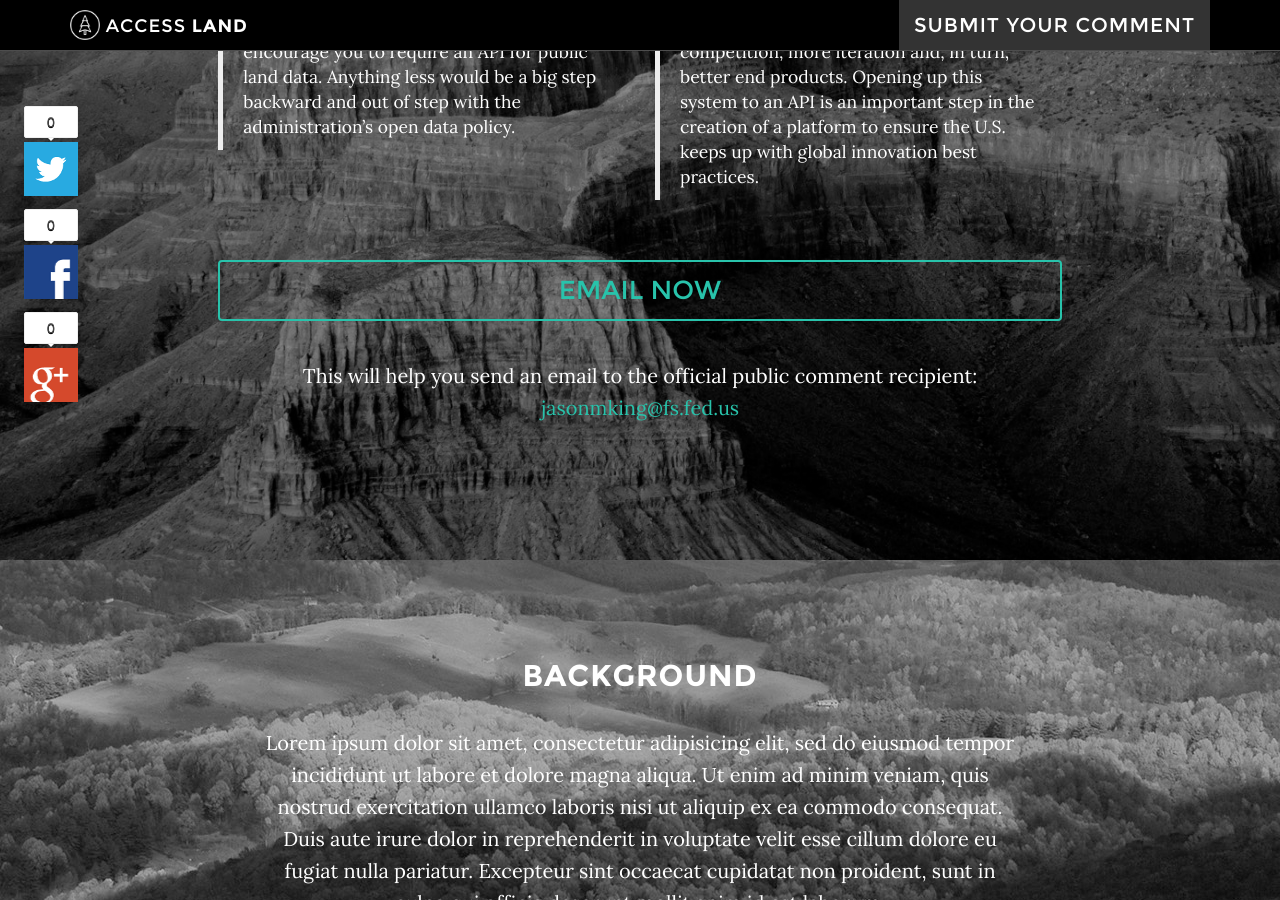
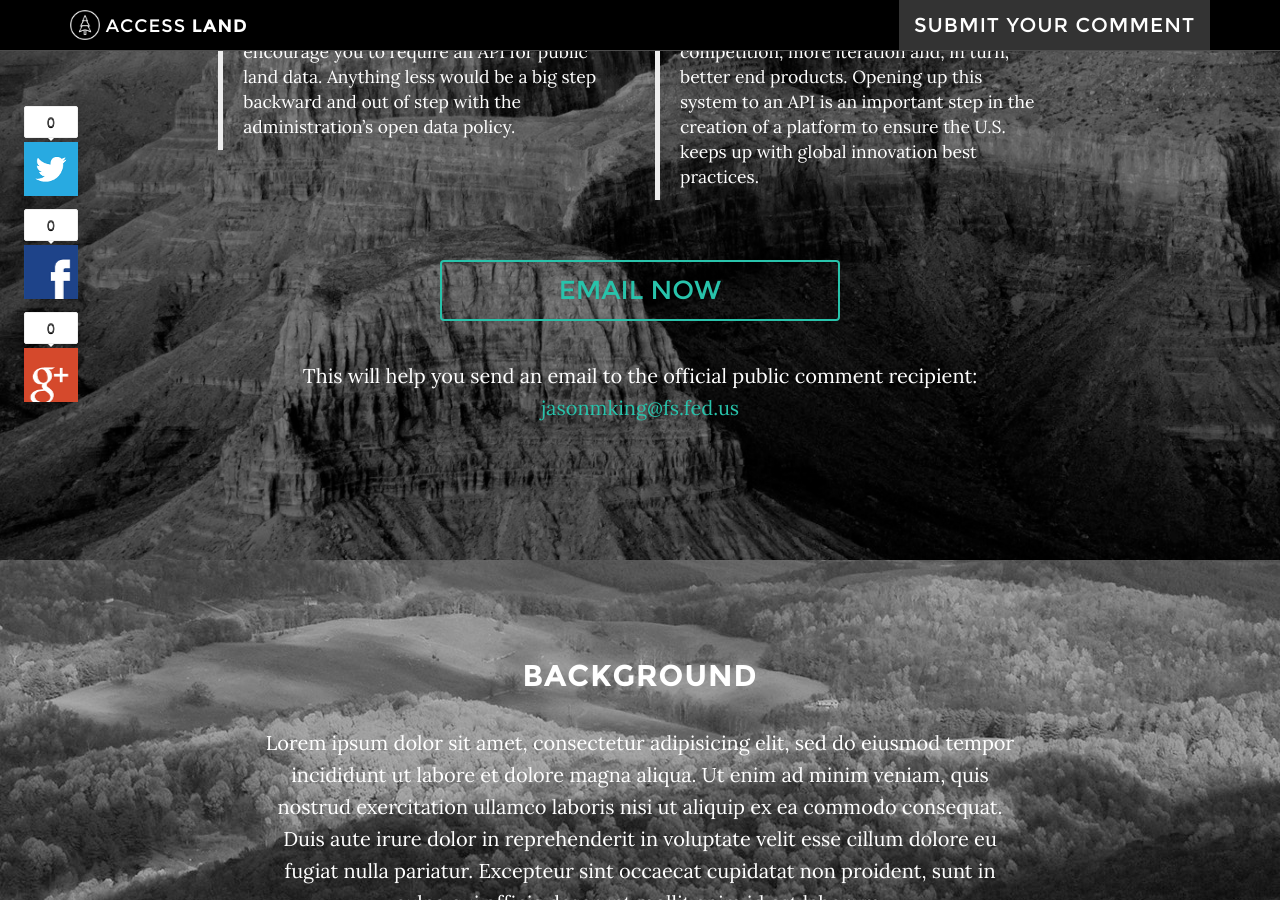
Before and after one commit to mnovinger/accessland.org, a Jekyll site: the page index.html, which Jekyll copies as it is, in a window 1280 px wide and 900 px high, scrolled down 1371 px. Built offline with Jekyll 4.4.1, drawn with Linux system fonts in a browser that asks for light colours.

Commit message:
Email button max-widthd #27

```diff
--- a/css/grayscale.scss
+++ b/css/grayscale.scss
@@ -213,6 +213,7 @@ a:focus {
 }
 
 .email-btn {
+    max-width: 400px;
     margin: 40px auto;
 }
 
@@ -644,3 +645,8 @@ section#footer {
 .footer-text {
     margin-top: 40px;
 }
+
+#footer input {
+    max-width: 400px;
+    margin: 0 auto;
+}
```
